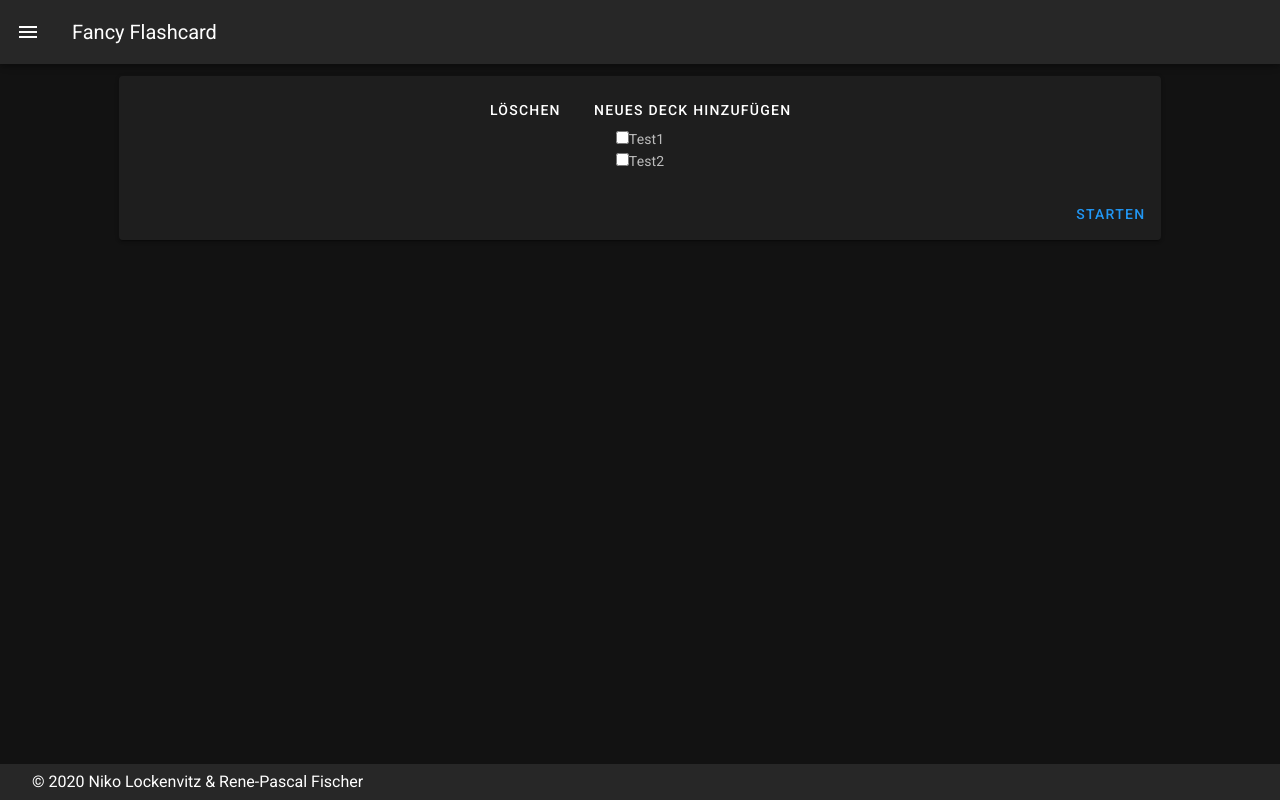
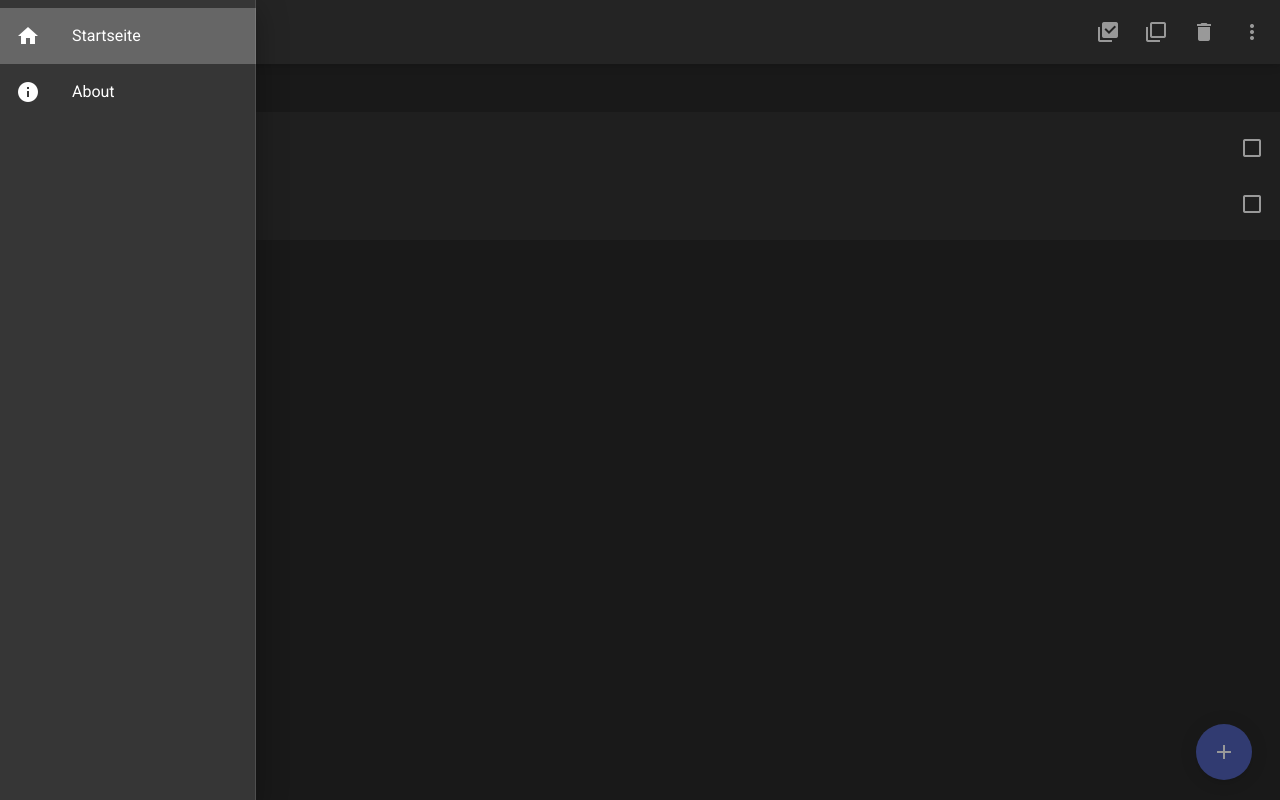
Before and after one commit to fancy-flashcard/ffc, a Vue app: page / in a window 1280 px wide. Both pictures are taken after a click on the button 28 px from the left and 32 px from the top of the page. Built offline with nearby package versions, Linux system fonts and the light colour scheme.

Commit message:
update design
- remove footer
- remove card
- deck selection: list items, action button
- icons in navbar

```diff
--- a/src/App.vue
+++ b/src/App.vue
@@ -5,7 +5,6 @@
         <v-content>
           <NavigationBar title="Fancy Flashcard"></NavigationBar>
           <router-view />
-          <Footer></Footer>
         </v-content>
       </v-app>
     </v-app>
@@ -28,11 +27,15 @@ export default {
 </script>
 
 <style>
+html, body {
+  /* apply dark mode to scrollbar in firefox desktop */
+  background-color: #000;
+}
+
 #app {
-  font-family: Avenir, Helvetica, Arial, sans-serif;
-  -webkit-font-smoothing: antialiased;
-  -moz-osx-font-smoothing: grayscale;
   text-align: center;
-  color: #2c3e50;
+}
+.v-list {
+  text-align: left;
 }
 </style>
--- a/src/components/deckselection/Deck.vue
+++ /dev/null
@@ -1,20 +0,0 @@
-<template>
-  <div class="deck">
-    <input type="checkbox" v-bind:name="deckname" v-bind:value="deckname" />
-    <label v-bind:for="deckname">{{ deckname }}</label>
-    <br />
-  </div>
-</template>
-
-<script>
-export default {
-  name: "Deck",
-  props: {
-    deckname: String
-  }
-};
-</script>
-
-<!-- Add "scoped" attribute to limit CSS to this component only -->
-<style scoped>
-</style>
--- a/src/components/deckselection/DeckSelection.vue
+++ b/src/components/deckselection/DeckSelection.vue
@@ -1,39 +1,44 @@
 <template>
   <div class="DeckSelection">
-    <v-container fluid>
-      <v-row align="center" justify="center">
-        <v-col cols="10">
-          <v-card>
-            <v-card-text>
-              <v-btn text>Löschen</v-btn>
-              <v-btn text>Neues Deck hinzufügen</v-btn>
-              <Deck v-for="deck in decks" :key="deck.id" v-bind:deckname="deck.deckname"></Deck>
-            </v-card-text>
-            <v-card-actions>
-              <v-spacer></v-spacer>
-              <v-btn text color="primary">Starten</v-btn>
-            </v-card-actions>
-          </v-card>
-        </v-col>
-      </v-row>
-    </v-container>
+    <v-subheader>Decks</v-subheader>
+    <v-list>
+      <v-list-item-group v-model="model" multiple color="indigo">
+        <v-list-item
+          v-for="(deck, i) in decks"
+          :key="i"
+        >
+          <v-list-item-content>
+            <v-list-item-title v-text="deck.deckname"></v-list-item-title>
+          </v-list-item-content>
+          <v-list-item-icon>
+            <v-icon v-if="deck.selected">mdi-check-box-outline</v-icon>
+            <v-icon v-else>mdi-checkbox-blank-outline</v-icon>
+          </v-list-item-icon>
+        </v-list-item>
+      </v-list-item-group>
+    </v-list>
+
+    <v-btn class="mx-2" fab dark color="indigo">
+      <v-icon dark>mdi-plus</v-icon>
+    </v-btn>
   </div>
 </template>
 
 <script>
-import Deck from "./Deck.vue";
 
 export default {
   name: "DeckSelection",
   props: {
     decks: Array
   },
-  components: {
-    Deck
-  }
 };
 </script>
 
 <!-- Add "scoped" attribute to limit CSS to this component only -->
 <style scoped>
+.v-btn {
+  position: fixed;
+  bottom: 20px;
+  right: 20px;
+}
 </style>
--- a/src/components/layout/Footer.vue
+++ b/src/components/layout/Footer.vue
@@ -1,11 +1,10 @@
 <template>
   <div class="footer">
     <v-footer :inset="footer.inset" app>
-      <span class="px-4">&copy; {{ new Date().getFullYear() }} Niko Lockenvitz & Rene-Pascal Fischer</span>
+      <span class="px-4">&copy; {{ new Date().getFullYear() }} Niko Lockenvitz &amp; Rene-Pascal Fischer</span>
     </v-footer>
   </div>
 </template>
-
 
 <script>
 export default {
--- a/src/components/layout/NavigationBar.vue
+++ b/src/components/layout/NavigationBar.vue
@@ -12,12 +12,18 @@
     >
       <v-list>
         <v-list-item :to="'/'" link>
+          <v-list-item-icon>
+            <v-icon>mdi-home</v-icon>
+          </v-list-item-icon>
           <v-list-item-content>
             <v-list-item-title>Startseite</v-list-item-title>
           </v-list-item-content>
         </v-list-item>
 
         <v-list-item :to="'/about'" link>
+          <v-list-item-icon>
+            <v-icon>mdi-information</v-icon>
+          </v-list-item-icon>
           <v-list-item-content>
             <v-list-item-title>About</v-list-item-title>
           </v-list-item-content>
@@ -31,6 +37,47 @@
         @click.stop="primaryDrawer.model = !primaryDrawer.model"
       ></v-app-bar-nav-icon>
       <v-toolbar-title>{{ title }}</v-toolbar-title>
+
+      <v-spacer></v-spacer>
+
+      <v-btn icon>
+        <v-icon>mdi-checkbox-multiple-marked</v-icon>
+      </v-btn>
+
+      <v-btn icon>
+        <v-icon>mdi-checkbox-multiple-blank-outline</v-icon>
+      </v-btn>
+
+      <v-btn icon>
+        <v-icon>mdi-delete</v-icon>
+      </v-btn>
+
+      <!-- https://vuetifyjs.com/en/components/toolbars/#contextual-action-bars -->
+
+      <v-menu
+        bottom
+        left
+      >
+        <template v-slot:activator="{ on }">
+          <v-btn
+            icon
+            v-on="on"
+          >
+            <v-icon>mdi-dots-vertical</v-icon>
+          </v-btn>
+        </template>
+
+        <v-list>
+          <v-list-item
+            v-for="(item, i) in items"
+            :key="i"
+            @click=""
+          >
+            <v-list-item-title>{{ item.title }}</v-list-item-title>
+          </v-list-item>
+        </v-list>
+      </v-menu>
+
     </v-app-bar>
   </div>
 </template>
@@ -44,11 +91,16 @@ export default {
   data: () => ({
     primaryDrawer: {
       model: null,
-      type: "default (no property)",
+      type: "temporary",
       clipped: true,
       floating: false,
       mini: false
-    }
+    },
+    items: [
+      { title: 'Select All' },
+      { title: 'Deselect All' },
+      { title: 'Delete' },
+    ]
   })
 };
 </script>
--- a/src/views/About.vue
+++ b/src/views/About.vue
@@ -3,11 +3,11 @@
     <v-container fluid>
       <v-row align="center" justify="center">
         <v-col cols="10">
-          <v-card>
-            <v-card-text>
-              <h1>This is an about page</h1>
-            </v-card-text>
-          </v-card>
+          <span class="title">Fancy Flashcard</span>
+          <br>
+          &copy; {{ new Date().getFullYear() }} Niko Lockenvitz &amp; Rene-Pascal Fischer
+          <br>
+          <a href="https://github.com/dhbw-ffc/ffc">https://github.com/dhbw-ffc/ffc</a>
         </v-col>
       </v-row>
     </v-container>
```
